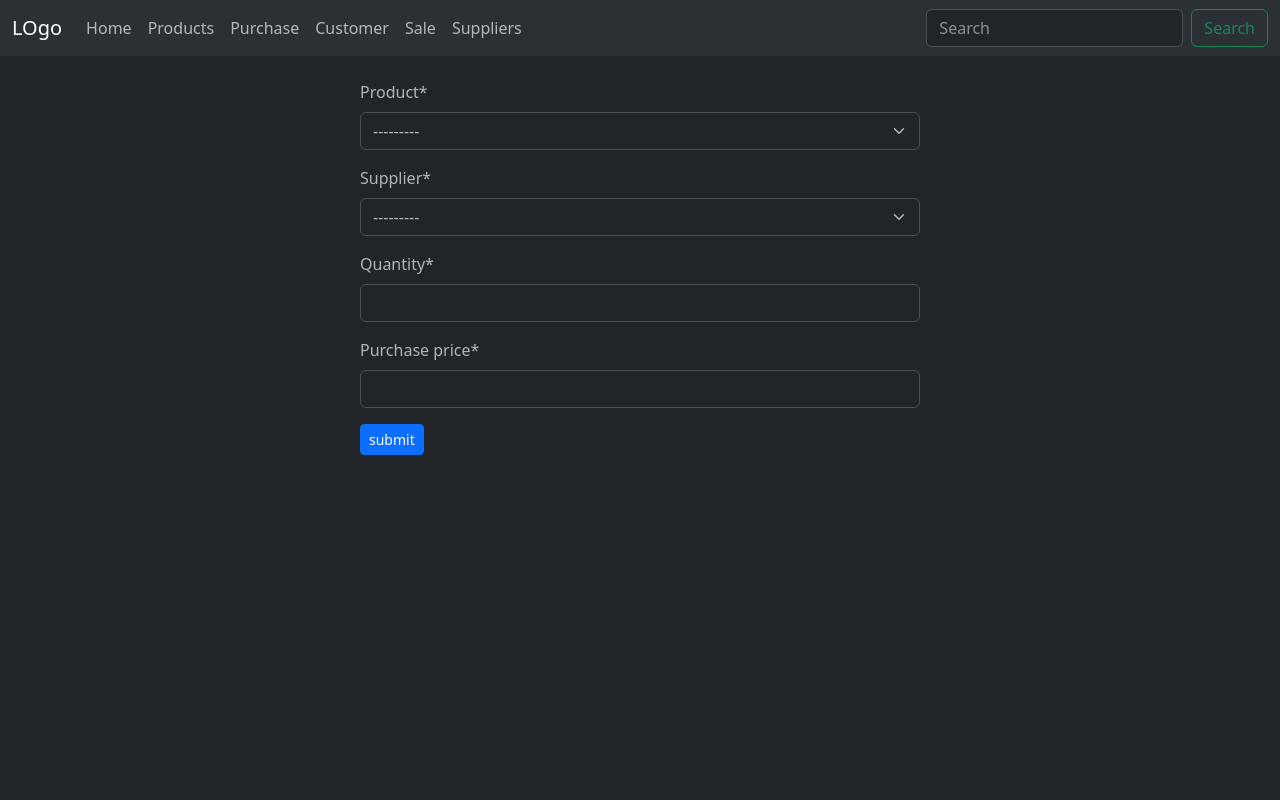
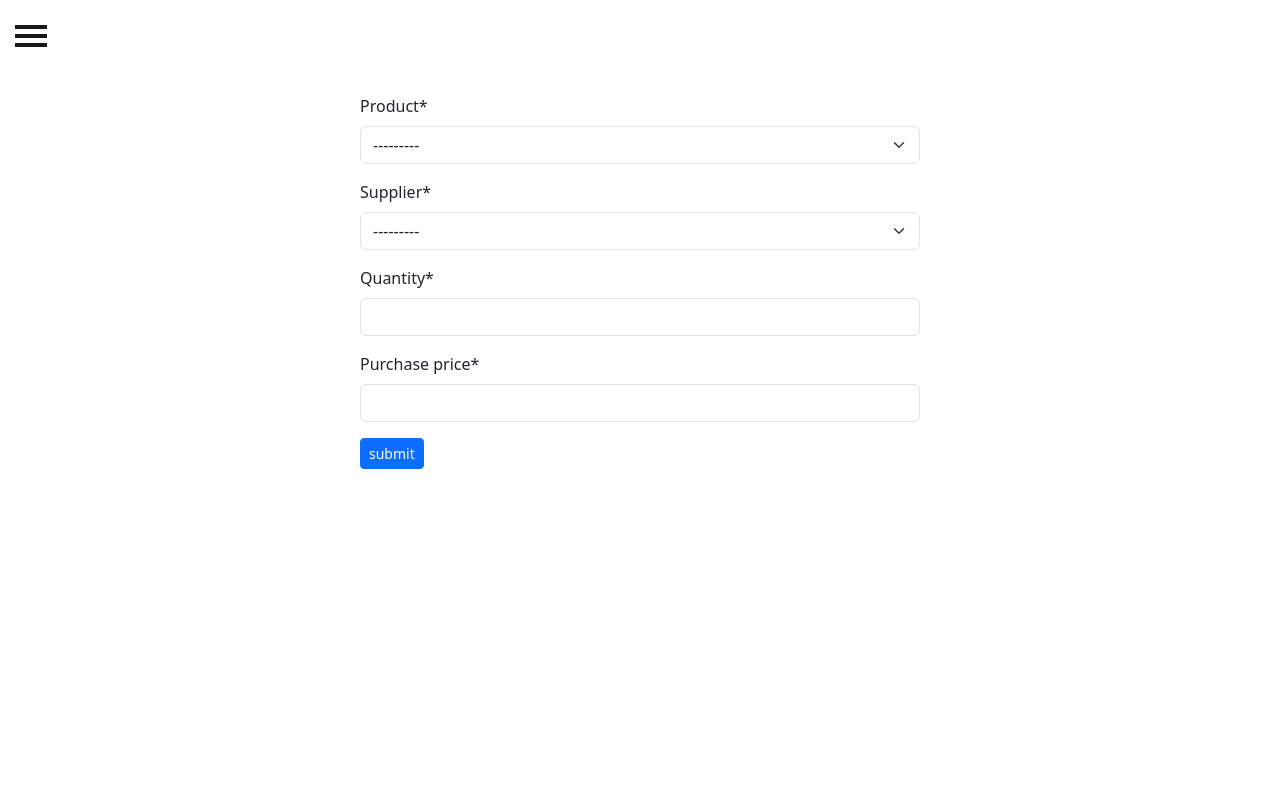
Before and after one commit to smaurya4941/Inventory, a Django app: page /purchase/create in a window 1280 px wide. Run offline with Django 5.2, Linux system fonts and the light colour scheme; data comes from the database, SQL or seed files in the repository; both versions use the stored data as it was after the commit; some libraries are stand-ins or nearby versions.

Commit message:
Sidebar added

```diff
--- a/inventory/forms.py
+++ b/inventory/forms.py
@@ -1,5 +1,5 @@
 from django import forms
-from .models import Product,Supplier,Purchase
+from .models import Product,Supplier,Purchase,Sale
 
 #******************PRODUCT FORM************
 class ProductForm(forms.ModelForm):
@@ -22,3 +22,10 @@ class PurchaseForm(forms.ModelForm):
     class Meta:
         model=Purchase
         fields='__all__'
+
+
+#*******************Sale PRODUCT FORM*****************
+class SaleForm(forms.ModelForm):
+    class Meta:
+        model=Sale
+        fields='__all__'
--- a/inventory/urls.py
+++ b/inventory/urls.py
@@ -6,20 +6,29 @@ urlpatterns = [
 
     #********PRODUCTS*****************
     path('products/create/',add_product,name='add_product'),
-    path('products',view_product,name='product_list'),
+    path('products/',view_product,name='product_list'),
     path('products/<int:pk>/edit/',edit_product,name='edit_product'),
     path('products/<int:pk>/delete/',delete_product,name='delete_product'),
 
     #***********SUPPLIER*******************
     path('suppliers/create/',add_supplier,name='add_supplier'),
-    path('suppliers',view_supplier,name='supplier_list'),
+    path('suppliers/',view_supplier,name='supplier_list'),
     path('suppliers/<int:pk>/edit/',edit_supplier,name='edit_supplier'),
     path('suppliers/<int:pk>/delete/',delete_supplier,name='delete_supplier'),
 
     #**************PURCHASE*****************
-    path('purchase',purchase_list,name='purchase_list'),
+    path('purchase/',purchase_list,name='purchase_list'),
     path('purchase/create',create_purchase,name='create_purchase'),
     path('purchase/<int:pk>/edit',edit_purchase,name='edit_purchase'),
     path('purchase/<int:pk>/delete',delete_purchase,name='delete_purchase'),
 
+    #******************SALES********************
+    path('sales/',sales_list,name='sales_list'),
+    path('sales/sales_product',create_sale,name='create_sale'),
+    path('sales/<int:pk>/edit_sales',edit_sales,name='edit_sales'),
+    path('sales/<int:pk>/delete_sales',delete_sales,name='delete_sales'),
+
+
+    #************DASHBOARD*************
+    path('',dashboard,name='dashboard'),
 ]
--- a/inventory/views.py
+++ b/inventory/views.py
@@ -1,6 +1,6 @@
 from django.shortcuts import render,redirect,get_object_or_404
-from .models import Product,Customer,Purchase,Supplier
-from .forms import ProductForm,SupplierForm,PurchaseForm
+from .models import Product,Customer,Purchase,Supplier,Sale
+from .forms import ProductForm,SupplierForm,PurchaseForm,SaleForm
 
 # Create your views here.
 
@@ -87,11 +87,11 @@ def delete_supplier(request,pk):
 
 
 #***********************************PURCHASE  *******************************
-#view to purchase product/items from supplier
+#list all purchased items
 def purchase_list(request):
     items=Purchase.objects.all()
     return render(request,'purchase/purchase_list.html',{'items':items})
-
+#view to purchase product/items from supplier
 def create_purchase(request):
     if request.method=='POST':
         form=PurchaseForm(request.POST)
@@ -119,3 +119,57 @@ def delete_purchase(request,pk):
         item.delete()
         return redirect('purchase_list')
     return render(request,'purchase/conf_delete_purchase.html',{'item':item})
+
+
+#*******************SALES VIEWS*************************
+
+#list of all sales
+def sales_list(request):
+    product=Sale.objects.all()
+    return render(request,'sales/sales_list.html',{'product':product})
+
+#create_sales
+
+def create_sale(request):
+    if request.method=='POST':
+        form=SaleForm(request.POST)
+        if form.is_valid():
+            sale=form.save(commit=False)
+            product=sale.product
+            if product.quantity>=sale.quantity:
+                product.quantity-=sale.quantity #decreasing the sold items from remaining items
+                product.save()
+                sale.save()
+                return redirect('sales_list')
+            else:
+                form.add_error('quantity',"Not enough items available")
+    else:
+        form=SaleForm()
+    return render(request,'sales/sales_product.html',{'form':form})
+
+#edit sales
+def edit_sales(request,pk):
+    sales=get_object_or_404(Sale,pk=pk)
+    form=SaleForm(request.POST or None,instance=sales)
+    if form.is_valid():
+        form.save()
+        return redirect('sales_list')
+    return render(request,'sales/sales_product.html',{'form':form})
+
+
+#delete the sales
+def delete_sales(request,pk):
+    sale=get_object_or_404(Sale,pk=pk)
+    if request.method=='POST':
+        product=sale.product
+        product.quantity+=sale.quantity
+        product.save()
+        sale.delete()
+        return redirect('sales_list')
+    return render(request,'sales/conf_delete_sale.html',{'sale':sale})
+
+
+#*****************************DASHBOARD ********************************
+
+def dashboard(request):
+    return render(request,'dashboard/dashboard.html')
--- /dev/null
+++ b/static/css/base.css
@@ -0,0 +1,344 @@
+body {
+  position: relative;
+  overflow-x: hidden;
+  background-color: #cfd8dc;
+}
+body,
+html {
+  height: 100%;
+}
+.nav .open > a,
+.nav .open > a:hover,
+.nav .open > a:focus {
+  background-color: transparent;
+}
+
+/*-------------------------------*/
+/*           Wrappers            */
+/*-------------------------------*/
+
+#wrapper {
+  padding-left: 0;
+  -webkit-transition: all 0.5s ease;
+  -moz-transition: all 0.5s ease;
+  -o-transition: all 0.5s ease;
+  transition: all 0.5s ease;
+}
+
+#wrapper.toggled {
+  padding-left: 220px;
+}
+
+#sidebar-wrapper {
+  z-index: 1000;
+  left: 220px;
+  width: 0;
+  height: 100%;
+  margin-left: -220px;
+  overflow-y: auto;
+  overflow-x: hidden;
+  background: #1a1a1a;
+  -webkit-transition: all 0.5s ease;
+  -moz-transition: all 0.5s ease;
+  -o-transition: all 0.5s ease;
+  transition: all 0.5s ease;
+}
+
+#sidebar-wrapper::-webkit-scrollbar {
+  display: none;
+}
+
+#wrapper.toggled #sidebar-wrapper {
+  width: 220px;
+}
+
+#page-content-wrapper {
+  width: 100%;
+  padding-top: 70px;
+}
+
+#wrapper.toggled #page-content-wrapper {
+  position: absolute;
+  margin-right: -220px;
+}
+
+/*-------------------------------*/
+/*     Sidebar nav styles        */
+/*-------------------------------*/
+.navbar {
+  padding: 0;
+}
+
+.sidebar-nav {
+  position: absolute;
+  top: 0;
+  width: 220px;
+  margin: 0;
+  padding: 0;
+  list-style: none;
+}
+
+.sidebar-nav li {
+  position: relative;
+  line-height: 20px;
+  display: inline-block;
+  width: 100%;
+}
+
+.sidebar-nav li:before {
+  content: "";
+  position: absolute;
+  top: 0;
+  left: 0;
+  z-index: -1;
+  height: 100%;
+  width: 3px;
+  background-color: #1c1c1c;
+  -webkit-transition: width 0.2s ease-in;
+  -moz-transition: width 0.2s ease-in;
+  -ms-transition: width 0.2s ease-in;
+  transition: width 0.2s ease-in;
+}
+.sidebar-nav li:hover {
+  background: skyblue !important;
+  border-radius: 10px;
+  margin-left: 10px;
+  margin-right: 10px;
+}
+.sidebar-nav li:hover:before,
+.sidebar-nav li.open:hover:before {
+  width: 100%;
+  -webkit-transition: width 0.2s ease-in;
+  -moz-transition: width 0.2s ease-in;
+  -ms-transition: width 0.2s ease-in;
+  transition: width 0.2s ease-in;
+}
+
+.sidebar-nav li a {
+  display: block;
+  color: #ddd;
+  text-decoration: none;
+  padding: 10px 15px 10px 30px;
+}
+
+.sidebar-nav li a:hover,
+.sidebar-nav li a:active,
+.sidebar-nav li a:focus,
+.sidebar-nav li.open a:hover,
+.sidebar-nav li.open a:active,
+.sidebar-nav li.open a:focus {
+  color: #fff;
+  text-decoration: none;
+  background-color: transparent;
+}
+.sidebar-header {
+  text-align: center;
+  font-size: 20px;
+  position: relative;
+  width: 100%;
+  display: inline-block;
+}
+.sidebar-brand {
+  height: 65px;
+  position: relative;
+  background: #212531;
+  background: linear-gradient(to right bottom, #2f3441 50%, #212531 50%);
+  padding-top: 1em;
+}
+.sidebar-brand a {
+  color: #ddd;
+}
+.sidebar-brand a:hover {
+  color: #fff;
+  text-decoration: none;
+}
+.dropdown-header {
+  text-align: center;
+  font-size: 1em;
+  color: #ddd;
+  background: #212531;
+  background: linear-gradient(to right bottom, #2f3441 50%, #212531 50%);
+}
+.sidebar-nav .dropdown-menu {
+  position: relative;
+  width: 100%;
+  padding: 0;
+  margin: 0;
+  border-radius: 0;
+  border: none;
+  background-color: #222;
+  box-shadow: none;
+}
+.dropdown-menu.show {
+  top: 0;
+}
+/*Fontawesome icons*/
+.nav.sidebar-nav li a::before {
+  font-family: fontawesome;
+  content: "\f12e";
+  vertical-align: baseline;
+  display: inline-block;
+  padding-right: 5px;
+}
+a[href*="#home"]::before {
+  content: "\f015" !important;
+}
+a[href*="#about"]::before {
+  content: "\f129" !important;
+}
+a[href*="#events"]::before {
+  content: "\f073" !important;
+}
+a[href*="#events"]::before {
+  content: "\f073" !important;
+}
+a[href*="#team"]::before {
+  content: "\f0c0" !important;
+}
+a[href*="#works"]::before {
+  content: "\f0b1" !important;
+}
+a[href*="#pictures"]::before {
+  content: "\f03e" !important;
+}
+a[href*="#videos"]::before {
+  content: "\f03d" !important;
+}
+a[href*="#books"]::before {
+  content: "\f02d" !important;
+}
+a[href*="#art"]::before {
+  content: "\f1fc" !important;
+}
+a[href*="#awards"]::before {
+  content: "\f02e" !important;
+}
+a[href*="#services"]::before {
+  content: "\f013" !important;
+}
+a[href*="#contact"]::before {
+  content: "\f086" !important;
+}
+a[href*="#followme"]::before {
+  content: "\f099" !important;
+  color: #0084b4;
+}
+/*-------------------------------*/
+/*       Hamburger-Cross         */
+/*-------------------------------*/
+
+.hamburger {
+  position: fixed;
+  top: 20px;
+  z-index: 999;
+  display: block;
+  width: 32px;
+  height: 32px;
+  margin-left: 15px;
+  background: transparent;
+  border: none;
+}
+.hamburger:hover,
+.hamburger:focus,
+.hamburger:active {
+  outline: none;
+}
+.hamburger.is-closed:before {
+  content: "";
+  display: block;
+  width: 100px;
+  font-size: 14px;
+  color: #fff;
+  line-height: 32px;
+  text-align: center;
+  opacity: 0;
+  -webkit-transform: translate3d(0, 0, 0);
+  -webkit-transition: all 0.35s ease-in-out;
+}
+.hamburger.is-closed:hover:before {
+  opacity: 1;
+  display: block;
+  -webkit-transform: translate3d(-100px, 0, 0);
+  -webkit-transition: all 0.35s ease-in-out;
+}
+
+.hamburger.is-closed .hamb-top,
+.hamburger.is-closed .hamb-middle,
+.hamburger.is-closed .hamb-bottom,
+.hamburger.is-open .hamb-top,
+.hamburger.is-open .hamb-middle,
+.hamburger.is-open .hamb-bottom {
+  position: absolute;
+  left: 0;
+  height: 4px;
+  width: 100%;
+}
+.hamburger.is-closed .hamb-top,
+.hamburger.is-closed .hamb-middle,
+.hamburger.is-closed .hamb-bottom {
+  background-color: #1a1a1a;
+}
+.hamburger.is-closed .hamb-top {
+  top: 5px;
+  -webkit-transition: all 0.35s ease-in-out;
+}
+.hamburger.is-closed .hamb-middle {
+  top: 50%;
+  margin-top: -2px;
+}
+.hamburger.is-closed .hamb-bottom {
+  bottom: 5px;
+  -webkit-transition: all 0.35s ease-in-out;
+}
+
+.hamburger.is-closed:hover .hamb-top {
+  top: 0;
+  -webkit-transition: all 0.35s ease-in-out;
+}
+.hamburger.is-closed:hover .hamb-bottom {
+  bottom: 0;
+  -webkit-transition: all 0.35s ease-in-out;
+}
+.hamburger.is-open .hamb-top,
+.hamburger.is-open .hamb-middle,
+.hamburger.is-open .hamb-bottom {
+  background-color: #1a1a1a;
+}
+.hamburger.is-open .hamb-top,
+.hamburger.is-open .hamb-bottom {
+  top: 50%;
+  margin-top: -2px;
+}
+.hamburger.is-open .hamb-top {
+  -webkit-transform: rotate(45deg);
+  -webkit-transition: -webkit-transform 0.2s cubic-bezier(0.73, 1, 0.28, 0.08);
+}
+.hamburger.is-open .hamb-middle {
+  display: none;
+}
+.hamburger.is-open .hamb-bottom {
+  -webkit-transform: rotate(-45deg);
+  -webkit-transition: -webkit-transform 0.2s cubic-bezier(0.73, 1, 0.28, 0.08);
+}
+.hamburger.is-open:before {
+  content: "";
+  display: block;
+  width: 100px;
+  font-size: 14px;
+  color: #fff;
+  line-height: 32px;
+  text-align: center;
+  opacity: 0;
+  -webkit-transform: translate3d(0, 0, 0);
+  -webkit-transition: all 0.35s ease-in-out;
+}
+.hamburger.is-open:hover:before {
+  opacity: 1;
+  display: block;
+  -webkit-transform: translate3d(-100px, 0, 0);
+  -webkit-transition: all 0.35s ease-in-out;
+}
+
+/*-------------------------------*/
+/*            Overlay            */
+/*-------------------------------*/
--- /dev/null
+++ b/static/js/base.js
@@ -0,0 +1,28 @@
+$(document).ready(function () {
+    var trigger = $('.hamburger'),
+        overlay = $('.overlay'),
+       isClosed = false;
+
+      trigger.click(function () {
+        hamburger_cross();
+      });
+
+      function hamburger_cross() {
+
+        if (isClosed == true) {
+          overlay.hide();
+          trigger.removeClass('is-open');
+          trigger.addClass('is-closed');
+          isClosed = false;
+        } else {
+          overlay.show();
+          trigger.removeClass('is-closed');
+          trigger.addClass('is-open');
+          isClosed = true;
+        }
+    }
+
+    $('[data-toggle="offcanvas"]').click(function () {
+          $('#wrapper').toggleClass('toggled');
+    });
+  });
--- a/templates/base.html
+++ b/templates/base.html
@@ -1,21 +1,25 @@
 {% load static %}
 <!DOCTYPE html>
-<html lang="en" data-bs-theme="dark">
+<!--data-bs-theme="dark"-->
+<html lang="en" >
 <head>
     <meta charset="UTF-8">
     <meta name="viewport" content="width=device-width, initial-scale=1.0">
+    <link href="//netdna.bootstrapcdn.com/font-awesome/3.2.1/css/font-awesome.css" rel="stylesheet">
+    <link rel="stylesheet" href="{% static '/css/base.css' %}">
     <!-- Bootstrap 5 CSS CDN -->
 <link href="https://cdn.jsdelivr.net/npm/bootstrap@5.3.0/dist/css/bootstrap.min.css" rel="stylesheet">
+<script src="https://cdn.jsdelivr.net/npm/bootstrap@5.3.7/dist/js/bootstrap.min.js" integrity="sha384-7qAoOXltbVP82dhxHAUje59V5r2YsVfBafyUDxEdApLPmcdhBPg1DKg1ERo0BZlK" crossorigin="anonymous"></script>
+<script src="https://code.jquery.com/jquery-3.6.0.min.js"></script>
 
-<!-- Optional Bootstrap 5 JS Bundle (includes Popper) -->
-<script src="https://cdn.jsdelivr.net/npm/bootstrap@5.3.0/dist/js/bootstrap.bundle.min.js"></script>
+
 
     <title> {% block title %}
         base {% endblock %} </title>
 </head>
 <body>
-    {% comment %} <p>Inventory management System</p> {% endcomment %}
-    {% block header %}
+    {% comment %} {% block header %}
+     nav bar
     <nav class="navbar navbar-expand-lg bg-body-tertiary">
         <div class="container-fluid">
           <a class="navbar-brand" href="#">LOgo</a>
@@ -25,7 +29,7 @@
           <div class="collapse navbar-collapse" id="navbarSupportedContent">
             <ul class="navbar-nav me-auto mb-2 mb-lg-0">
               <li class="nav-item">
-                <a class="nav-link " aria-current="page" href="#">Home</a>
+                <a class="nav-link " aria-current="page" href={% url 'dashboard' %}>Home</a>
               </li>
               <li class="nav-item">
                 <a class="nav-link" href={% url 'product_list' %}>Products</a>
@@ -37,7 +41,7 @@
                 <a class="nav-link" href="#">Customer</a>
               </li>
               <li class="nav-item">
-                <a class="nav-link" href="#">Sale</a>
+                <a class="nav-link" href={% url 'sales_list' %}>Sale</a>
               </li>
 
               <li class="nav-item">
@@ -53,10 +57,55 @@
           </div>
         </div>
       </nav>
-      {% endblock %}
+      {% endblock %} {% endcomment %}
 
-    {% block content %}{% endblock %}
 
-    {% block footer %}{% endblock %}
+
+      {% comment %} side bars {% endcomment %}
+
+
+    {% block  header %}
+      <!-- side var -->
+      <div id="wrapper">
+        <div class="overlay"></div>
+
+             <!-- Sidebar -->
+         <nav class="navbar navbar-inverse fixed-top" id="sidebar-wrapper" role="navigation">
+          <ul class="nav sidebar-nav">
+            <div class="sidebar-header">
+            <div class="sidebar-brand">
+              <a href="#">Brand</a></div></div>
+            <li><a href={% url 'dashboard' %}>Home</a></li>
+            <li><a href={% url 'product_list' %}>Products</a></li>
+            <li><a href={% url 'purchase_list'  %}>Purchase</a></li>
+            <li><a href={% url 'sales_list' %}>Sales</a></li>
+            <li><a href="#">Customer</a></li>
+           <li><a href="#services">About us</a></li>
+           <li><a href="#contact">Contact</a></li>
+           <li><a href="#followme">Follow me</a></li>
+           </ul>
+       </nav>
+             <!-- /#sidebar-wrapper -->
+
+             <!-- Page Content -->
+             <div id="page-content-wrapper">
+                 <button type="button" class="hamburger animated fadeInLeft is-closed" data-toggle="offcanvas">
+                     <span class="hamb-top"></span>
+                     <span class="hamb-middle"></span>
+                     <span class="hamb-bottom"></span>
+                 </button>
+
+                {% block content %}
+
+                {% endblock %}
+             </div>
+             <!-- /#page-content-wrapper -->
+
+         </div>
+         <!-- /#wrapper -->
+
+   {% endblock %}
+    <script src="{% static '/js/base.js' %}"></script>
+
 </body>
 </html>
```
Also changed, not shown: inventory/templates/dashboard/dashboard.html (added, +7 -0 lines), inventory/templates/sales/conf_delete_sale.html (added, +17 -0 lines), inventory/templates/sales/sales_list.html (added, +49 -0 lines), inventory/templates/sales/sales_product.html (added, +18 -0 lines), db.sqlite3.
